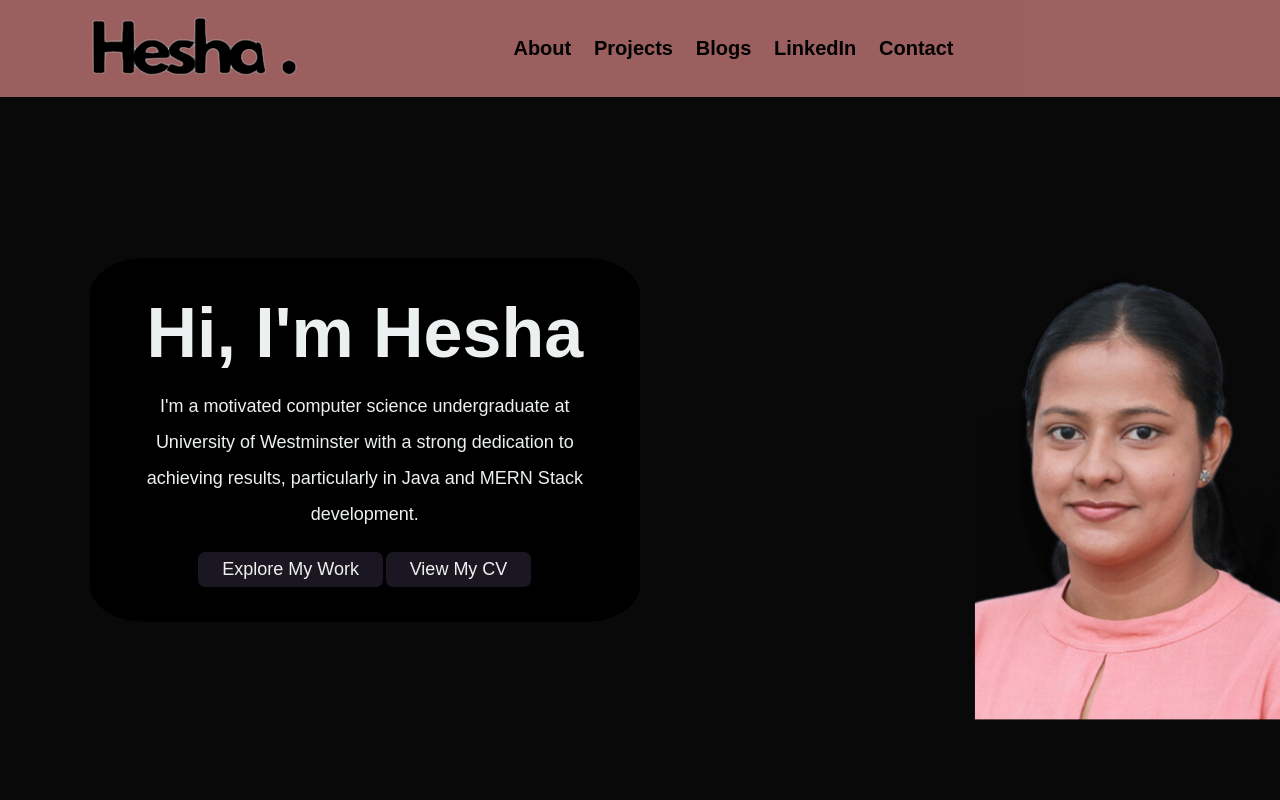
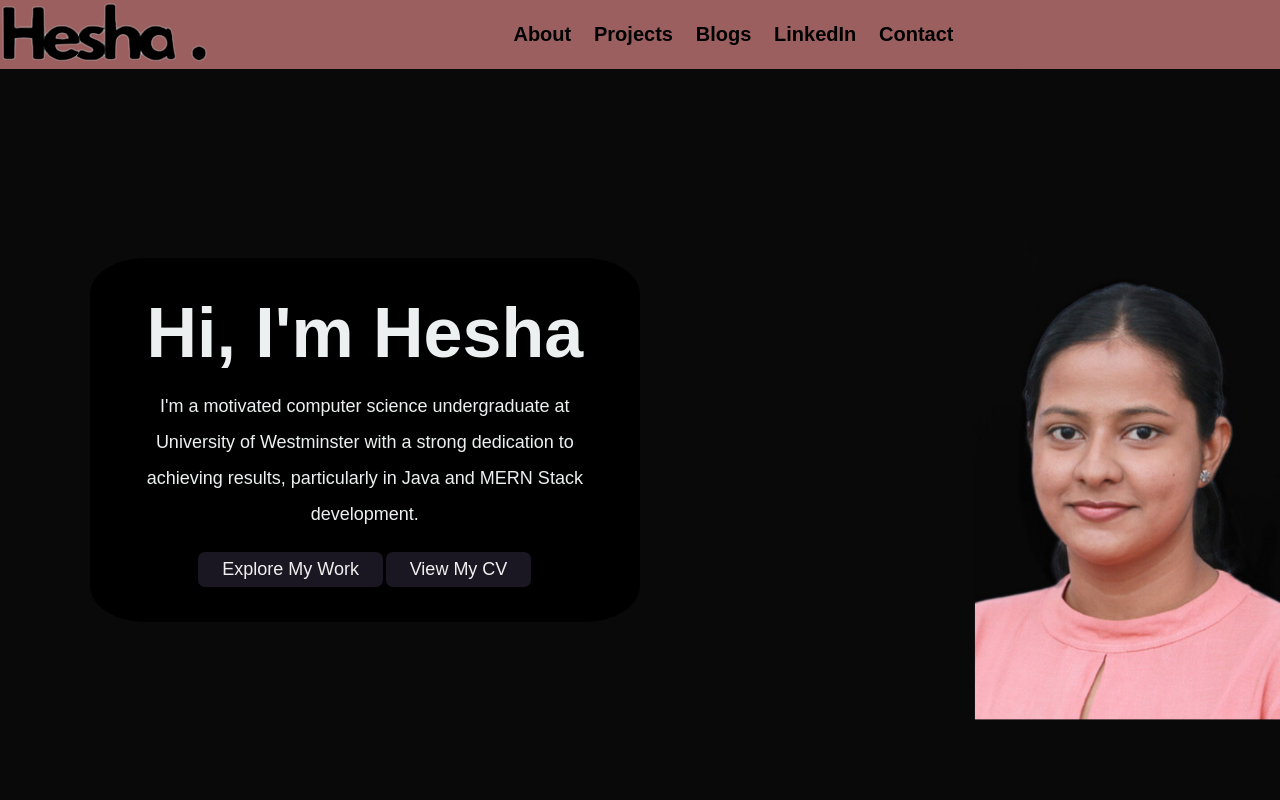
Before and after one commit to heshaaa0/Personal-Portfolio-New, a plain HTML site: page index.html in a window 1280 px wide. Shown: the top 800 px of the page. Drawn offline with nearby package versions, Linux system fonts and the light colour scheme.

Commit message:
Update index.css

```diff
--- a/index.css
+++ b/index.css
@@ -43,7 +43,7 @@ header {
     align-items: center;
     justify-content: space-between;
     position: fixed;
-    padding: 1.4rem 7%;
+
     z-index: 999;
 }
 
```
